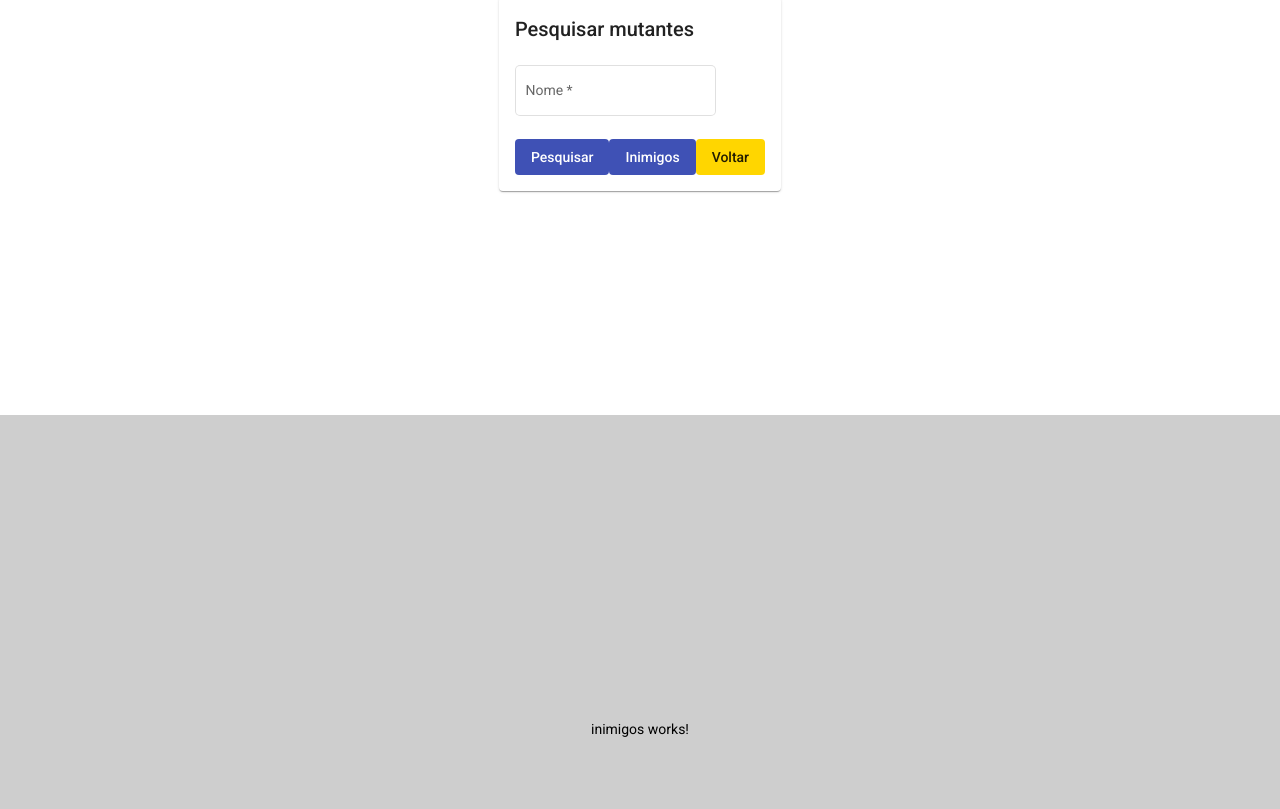
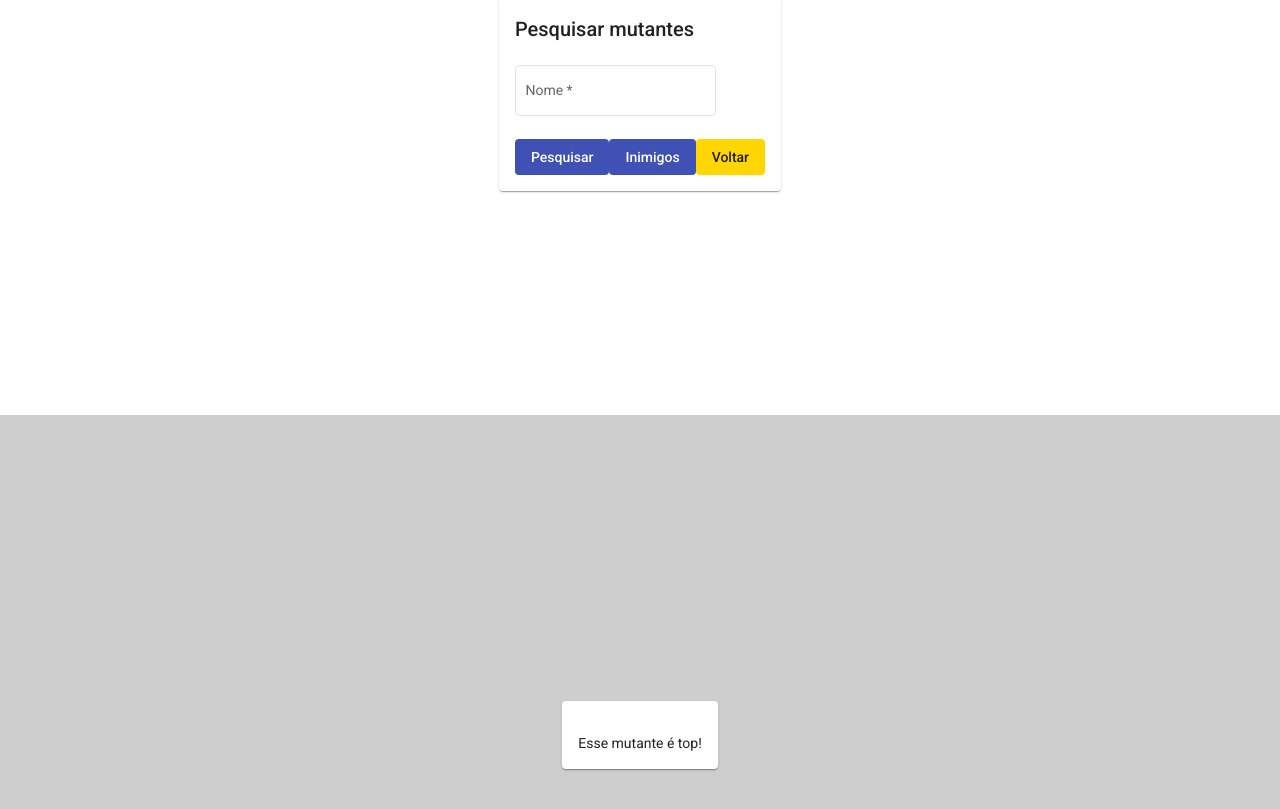
Before and after one commit to carloshts/xmen, an Angular app: page /cerebro in a window 1280 px wide. Shown: the part 226-1035 px from the top of the page. Built offline with nearby package versions, Linux system fonts and the light colour scheme.

Commit message:
Exemplo de comunicação entre componente Pai e filho

```diff
--- a/src/app/pages/cerebro/cerebro.module.ts
+++ b/src/app/pages/cerebro/cerebro.module.ts
@@ -6,6 +6,7 @@ import { PesquisarMutantesComponent } from './pesquisar-mutantes/pesquisar-mutan
 import { MaterialModule } from 'src/app/material/material.module';
 import { InimigosComponent } from './inimigos/inimigos.component'
 import { FormsModule, ReactiveFormsModule } from '@angular/forms';
+import { MutanteComponent } from './pesquisar-mutantes/mutante/mutante.component';
 const routes:Route[] = [
   {
     path:'',
@@ -19,7 +20,8 @@ const routes:Route[] = [
 @NgModule({
   declarations: [
     PesquisarMutantesComponent,
-    InimigosComponent
+    InimigosComponent,
+    MutanteComponent
   ],
   imports: [
     CommonModule,
--- /dev/null
+++ b/src/app/pages/cerebro/pesquisar-mutantes/mutante/mutante.component.css
@@ -0,0 +1,3 @@
+h2{
+  color: #ff0000;
+}
--- /dev/null
+++ b/src/app/pages/cerebro/pesquisar-mutantes/mutante/mutante.component.html
@@ -0,0 +1,8 @@
+<mat-card>
+  <mat-card-header>
+    <h2>{{nome}}</h2>
+  </mat-card-header>
+  <mat-card-content>
+    Esse mutante é top!
+  </mat-card-content>
+</mat-card>
--- /dev/null
+++ b/src/app/pages/cerebro/pesquisar-mutantes/mutante/mutante.component.ts
@@ -0,0 +1,19 @@
+import { Component, OnInit, Input, SimpleChanges } from '@angular/core';
+
+@Component({
+  selector: 'app-mutante',
+  templateUrl: './mutante.component.html',
+  styleUrls: ['./mutante.component.css']
+})
+export class MutanteComponent implements OnInit {
+
+  constructor() { }
+  @Input() nomeRecebido!:string;
+  public nome:string = '';
+  ngOnInit(): void {
+  }
+  ngOnChanges(changes:SimpleChanges){
+    this.nome = this.nomeRecebido
+  }
+
+}
--- a/src/app/pages/cerebro/pesquisar-mutantes/pesquisar-mutantes.component.html
+++ b/src/app/pages/cerebro/pesquisar-mutantes/pesquisar-mutantes.component.html
@@ -20,6 +20,6 @@
     </mat-card>
   </mat-grid-tile>
   <mat-grid-tile style="background-color: #cecece;">
-    <app-inimigos></app-inimigos>
+    <app-mutante [nomeRecebido]="nome.value"></app-mutante>
   </mat-grid-tile>
 </mat-grid-list>
```
Also changed, not shown: 1 other file (tests, documents, lock files or other folders).
